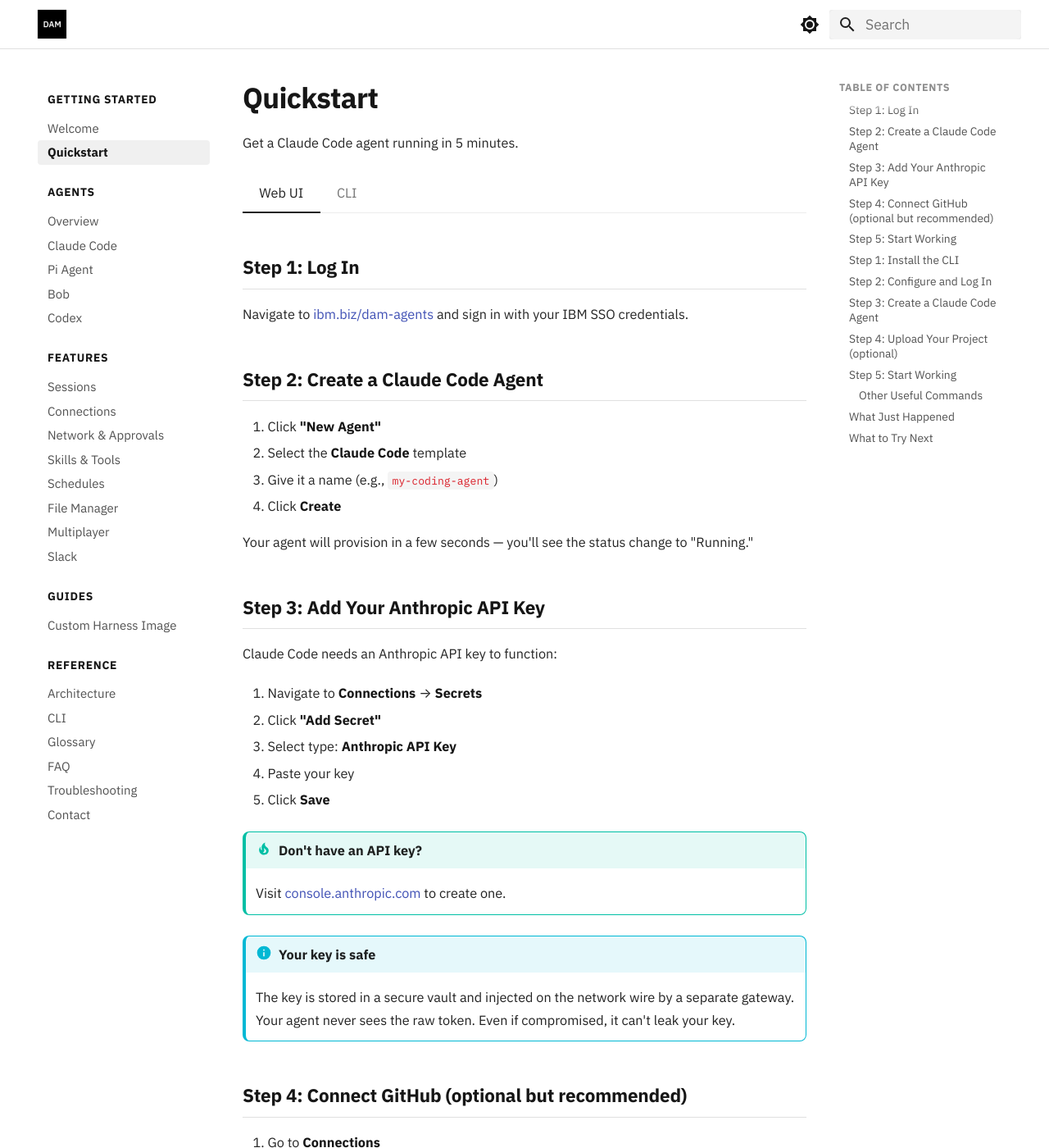
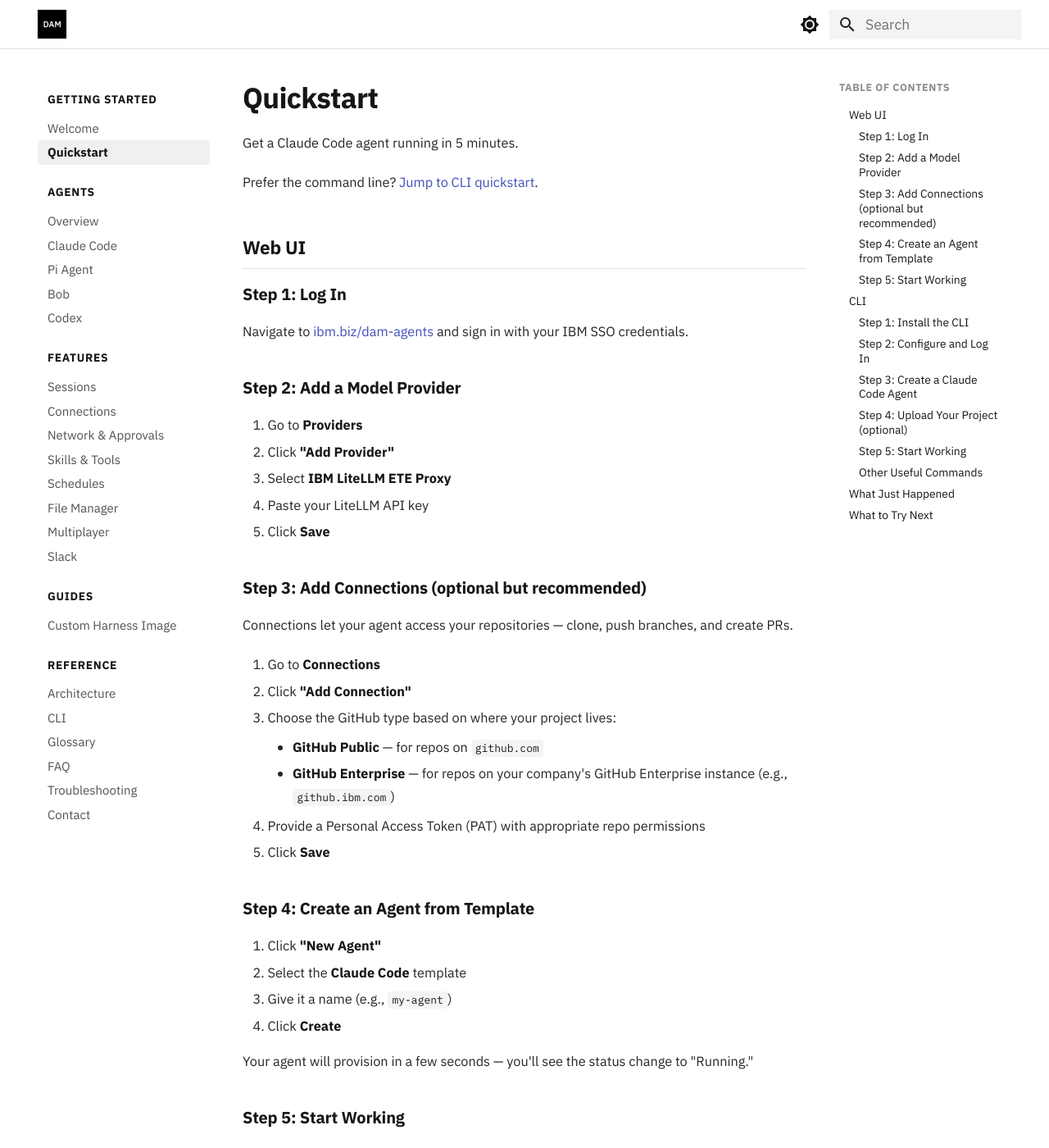
Before and after one commit to dam-agents/docs, an MkDocs documentation site: the page built from docs/getting-started/quickstart.md, in a window 1280 px wide and 1400 px high. Shown: the whole window at 82% size. Built offline with MkDocs 1.6.1 and Material for MkDocs 9.7.7, drawn with Linux system fonts in a browser that asks for light colours; some of the changed text lies outside the part shown.

Commit message:
docs: fix quickstart

````diff
--- a/docs/getting-started/quickstart.md
+++ b/docs/getting-started/quickstart.md
@@ -2,130 +2,131 @@
 
 Get a Claude Code agent running in 5 minutes.
 
-=== "Web UI"
+Prefer the command line? [Jump to CLI quickstart](#cli).
 
-    ## Step 1: Log In
+## Web UI
 
-    Navigate to [ibm.biz/dam-agents](https://ibm.biz/dam-agents){:target="_blank"} and sign in with your IBM SSO credentials.
+### Step 1: Log In
 
-    ## Step 2: Create a Claude Code Agent
+Navigate to [ibm.biz/dam-agents](https://ibm.biz/dam-agents){:target="_blank"} and sign in with your IBM SSO credentials.
 
-    1. Click **"New Agent"**
-    2. Select the **Claude Code** template
-    3. Give it a name (e.g., `my-coding-agent`)
-    4. Click **Create**
+### Step 2: Add a Model Provider
 
-    Your agent will provision in a few seconds — you'll see the status change to "Running."
+1. Go to **Providers**
+2. Click **"Add Provider"**
+3. Select **IBM LiteLLM ETE Proxy**
+4. Paste your LiteLLM API key
+5. Click **Save**
 
-    ## Step 3: Add Your Anthropic API Key
+### Step 3: Add Connections (optional but recommended)
 
-    Claude Code needs an Anthropic API key to function:
+Connections let your agent access your repositories — clone, push branches, and create PRs.
 
-    1. Navigate to **Connections** → **Secrets**
-    2. Click **"Add Secret"**
-    3. Select type: **Anthropic API Key**
-    4. Paste your key
-    5. Click **Save**
+1. Go to **Connections**
+2. Click **"Add Connection"**
+3. Choose the GitHub type based on where your project lives:
+    - **GitHub Public** — for repos on `github.com`
+    - **GitHub Enterprise** — for repos on your company's GitHub Enterprise instance (e.g., `github.ibm.com`)
+4. Provide a Personal Access Token (PAT) with appropriate repo permissions
+5. Click **Save**
 
-    !!! tip "Don't have an API key?"
-        Visit [console.anthropic.com](https://console.anthropic.com){:target="_blank"} to create one.
+### Step 4: Create an Agent from Template
 
-    !!! info "Your key is safe"
-        The key is stored in a secure vault and injected on the network wire by a separate gateway. Your agent never sees the raw token. Even if compromised, it can't leak your key.
+1. Click **"New Agent"**
+2. Select the **Claude Code** template
+3. Give it a name (e.g., `my-agent`)
+4. Click **Create**
 
-    ## Step 4: Connect GitHub (optional but recommended)
+Your agent will provision in a few seconds — you'll see the status change to "Running."
 
-    1. Go to **Connections**
-    2. Click **"Connect GitHub"**
-    3. Complete the OAuth flow
-    4. Authorize repository access
+### Step 5: Start Working
 
-    This lets your agent clone private repos, push branches, and create PRs.
+Open your agent and type your first message:
 
-    ## Step 5: Start Working
+```
+Clone github.ibm.com/my-org/my-project and give me a summary
+of the codebase architecture.
+```
 
-    Open your agent and type your first message:
+Or click **"Terminal"** to launch the full Claude Code interactive TUI.
 
-    ```
-    Clone github.ibm.com/my-org/my-project and give me a summary
-    of the codebase architecture.
-    ```
+---
 
-    Or click **"Terminal"** to launch the full Claude Code interactive TUI.
+## CLI
 
-=== "CLI"
+### Step 1: Install the CLI
 
-    ## Step 1: Install the CLI
+```bash
+npm install -g @dam-agents/cli@0.1.0-rc4
+```
 
-    ```bash
-    npm install -g @dam-agents/cli@0.1.0-rc4
-    ```
+Requires Node 20 or later.
 
-    Requires Node 20 or later.
+### Step 2: Configure and Log In
 
-    ## Step 2: Configure and Log In
+```bash
+dam config set server https://dam-prod.apps.dam-cl.fmaas.res.ibm.com/
+dam auth login
+```
 
-    ```bash
-    dam config set server https://ibm.biz/dam-agents
-    dam auth login
-    ```
+A browser window will open for IBM SSO authentication. Confirm the device code to complete login.
 
-    A browser window will open for IBM SSO authentication. Confirm the device code to complete login.
+### Step 3: Create a Claude Code Agent
 
-    ## Step 3: Create a Claude Code Agent
+Interactive setup (walks you through template selection and configuration):
 
-    Interactive setup (walks you through template, API key, and GitHub PAT):
+```bash
+dam agent create
+```
 
-    ```bash
-    dam agent create-interactive
-    ```
+Or scripted:
 
-    Or scripted:
+```bash
+dam instance create my-agent --template claude-code
+```
 
-    ```bash
-    dam agent create my-coding-agent --template claude-code
-    ```
+Wait for it to reach running state:
 
-    Wait for it to reach running state:
+```bash
+dam instance create my-agent --template claude-code --wait
+```
 
-    ```bash
-    dam agent create my-coding-agent --template claude-code --wait
-    ```
+### Step 4: Upload Your Project (optional)
 
-    ## Step 4: Upload Your Project (optional)
+Import a local project into the agent's workspace:
 
-    Import a local project into the agent's workspace:
+```bash
+dam import my-agent ./my-project
+```
 
-    ```bash
-    dam import my-coding-agent ./my-project
-    ```
+This uploads the folder to `work/my-project` on the agent.
 
-    This uploads the folder to `work/my-project` on the agent.
+### Step 5: Start Working
 
-    ## Step 5: Start Working
+Attach your terminal to the agent:
 
-    Attach your terminal to the agent:
+```bash
+dam chat my-agent
+```
 
-    ```bash
-    dam chat my-coding-agent
-    ```
+You're now in the Claude Code interactive TUI — the same experience as running `claude` locally, but persistent in the cloud. Use slash commands, approve tool calls, and work as normal.
 
-    You're now in the Claude Code interactive TUI — the same experience as running `claude` locally, but persistent in the cloud. Use slash commands, approve tool calls, and work as normal.
+To reattach later:
 
-    To reattach later:
+```bash
+dam chat my-agent --continue
+```
 
-    ```bash
-    dam chat my-coding-agent --continue
-    ```
+### Other Useful Commands
 
-    ### Other Useful Commands
+```bash
+dam instance list                    # List your instances
+dam instance get my-agent     # Show instance details
+dam session list my-agent     # List sessions
+dam template list                    # List available templates
+```
 
-    ```bash
-    dam agent list                    # List your agents
-    dam session list my-coding-agent  # List sessions
-    dam file list my-coding-agent     # Browse workspace files
-    dam file get my-coding-agent work/output.txt  # Download a file
-    ```
+---
 
 ## What Just Happened
 
--- a/docs/stylesheets/extra.css
+++ b/docs/stylesheets/extra.css
@@ -76,6 +76,8 @@
 
 .md-sidebar__scrollwrap {
   margin-top: 0;
+  mask-image: none !important;
+  -webkit-mask-image: none !important;
 }
 
 .md-nav--primary > .md-nav__title {
@@ -89,12 +91,18 @@
   letter-spacing: 0.05em;
   color: #8d8d8d;
   padding: 0.4rem 0.6rem;
+  margin-bottom: 0.3rem;
 }
 
 .md-nav--secondary .md-nav__link {
   font-size: 0.6875rem;
   font-weight: 400;
+  color: #161616 !important;
   padding: 0.2rem 0.6rem;
+}
+
+[data-md-color-scheme="slate"] .md-nav--secondary .md-nav__link {
+  color: #c6c6c6 !important;
 }
 
 .md-nav__link {
@@ -376,38 +384,90 @@
   text-decoration: underline;
 }
 
-/* Code */
+/* Code — inline */
 .md-typeset code {
   background: #f4f4f4;
   border: none;
   border-radius: 4px;
   padding: 0.15em 0.4em;
-  font-size: 0.8125em;
-  color: #da1e28;
-  font-weight: 400;
+  font-size: 0.8em;
+  color: #161616;
+  font-weight: 500;
 }
 
 [data-md-color-scheme="slate"] .md-typeset code {
   background: #262626;
-  color: #ff8389;
+  color: #e0e0e0;
 }
 
+/* Code — blocks */
 .md-typeset pre {
   border-radius: 8px;
   border: 1px solid #e0e0e0;
-  background: #f9f9f9;
+  background: #fafafa;
+  padding: 0;
+  overflow: hidden;
 }
 
 [data-md-color-scheme="slate"] .md-typeset pre {
-  border-color: #262626;
-  background: #1c1c1c;
+  border-color: #333;
+  background: #1a1a1a;
 }
 
 .md-typeset pre code {
-  color: inherit;
+  color: #161616;
   background: none;
   border: none;
-  padding: 0;
+  padding: 1rem 1.25rem;
+  font-size: 0.75rem;
+  line-height: 1.7;
+  display: block;
+}
+
+[data-md-color-scheme="slate"] .md-typeset pre code {
+  color: #c6c6c6;
+}
+
+.md-clipboard {
+  color: #8d8d8d !important;
+}
+
+.md-clipboard:hover {
+  color: #161616 !important;
+}
+
+[data-md-color-scheme="slate"] .md-clipboard {
+  color: #6f6f6f !important;
+}
+
+[data-md-color-scheme="slate"] .md-clipboard:hover {
+  color: #f4f4f4 !important;
+}
+
+.md-typeset .md-clipboard__message {
+  background: #161616;
+  color: #f4f4f4;
+  border-radius: 4px;
+  padding: 0.4em 0.8em;
+  font-size: 0.75rem;
+}
+
+[data-md-color-scheme="slate"] .md-typeset .md-clipboard__message {
+  background: #262626;
+  color: #f4f4f4;
+}
+
+.md-dialog {
+  background: #161616 !important;
+  color: #f4f4f4 !important;
+  border-radius: 6px;
+  font-size: 0.75rem;
+  box-shadow: 0 4px 12px rgba(0, 0, 0, 0.15);
+}
+
+[data-md-color-scheme="slate"] .md-dialog {
+  background: #262626 !important;
+  color: #f4f4f4 !important;
 }
 
 /* Tables */
````
Also changed, not shown: README.md (+7 -1 lines).
